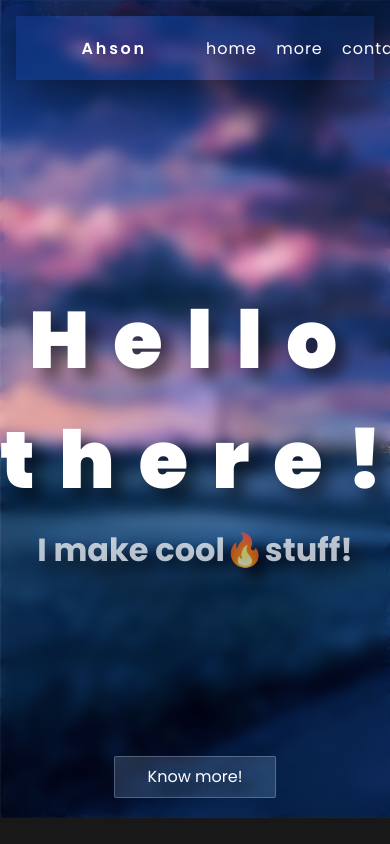
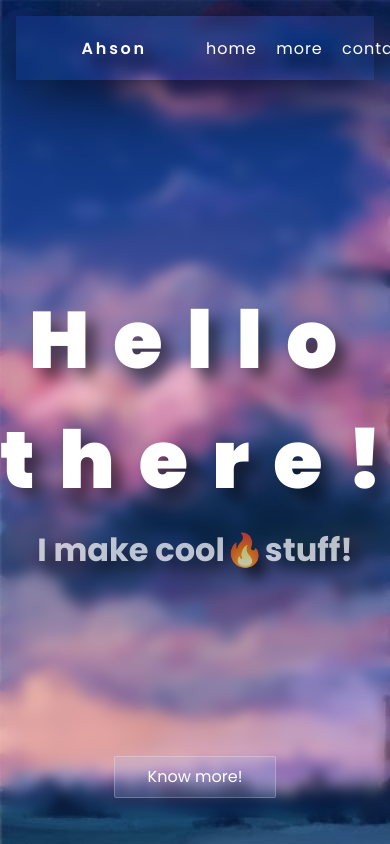
Before and after one commit to TheProlifical/portfolio-old, a plain HTML site: page index.html in a window 390 px wide. Shown: the top 844 px of the page. Drawn offline with Linux system fonts and the light colour scheme.

Commit message:
Update global.css

```diff
--- a/global.css
+++ b/global.css
@@ -14,8 +14,11 @@ body {
     transition: background-size .1s ease-out; /* Smooth transition for 2 seconds */
     text-shadow: 10px 10px 15px black;
 }
-
-
+@media (max-width: 768px) {
+  body {
+    background-size: auto;
+  }
+}
 .navbar {
     background-color: rgba(18, 51, 121, 0.201);
     backdrop-filter: blur(2px);
```
